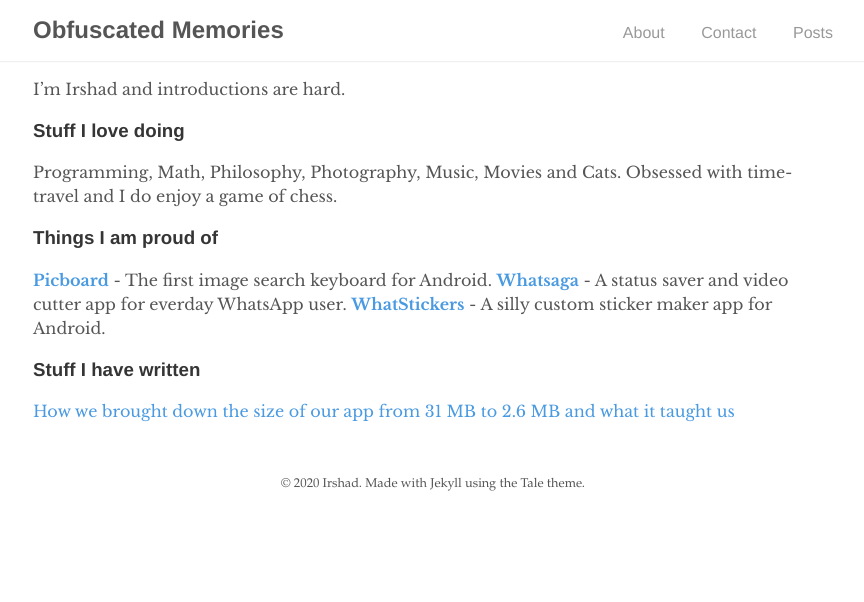
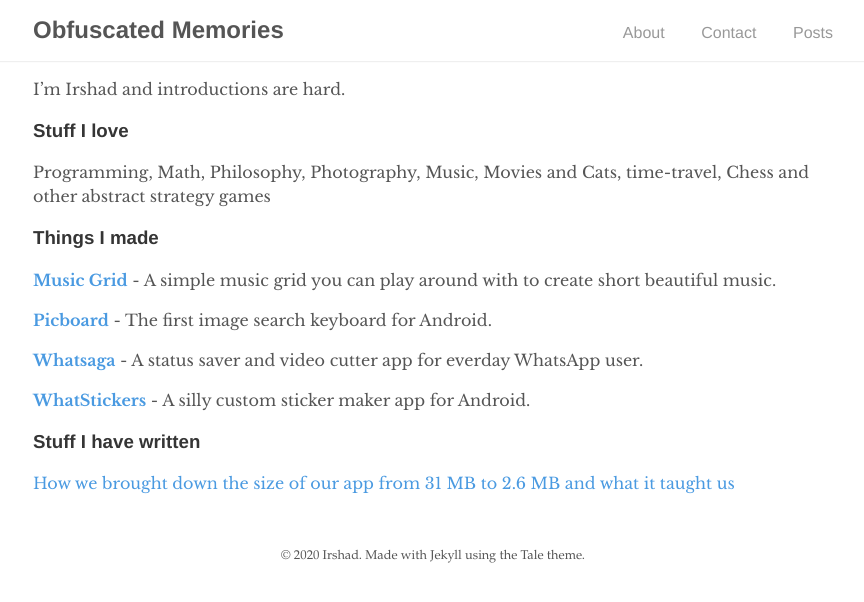
Before and after one commit to irshadshalu/irshadshalu.github.io, a Jekyll site: the page built from _pages/about.md, in a window 1280 px wide. Shown: the top 602 px of the page, without its empty margins (207-1071 px from the left). Built offline with Jekyll 4.4.1, drawn with Linux system fonts in a browser that asks for light colours.

Commit message:
Added list of good things

```diff
--- a/_pages/about.md
+++ b/_pages/about.md
@@ -8,14 +8,18 @@ permalink: /about
 
 I'm Irshad and introductions are hard.
 
-### Stuff I love doing
+### Stuff I love
 
-Programming, Math, Philosophy, Photography, Music, Movies and Cats. Obsessed with time-travel and I do enjoy a game of chess.
+Programming, Math, Philosophy, Photography, Music, Movies and Cats, time-travel, Chess and other abstract strategy games
 
-### Things I am proud of
+### Things I made
+
+[**Music Grid**](http://music-grid.surge.sh/) - A simple music grid you can play around with to create short beautiful music.
 
 [**Picboard**](https://play.google.com/store/apps/details?id=in.picboard.imagesearchkeyboard&referrer=utm_source%3Dpw) - The first image search keyboard for Android.
+
 [**Whatsaga**](https://play.google.com/store/apps/details?id=in.whatsaga.whatsapplongerstatus&referrer=utm_source%3Dpw) - A status saver and video cutter app for everday WhatsApp user.
+
 [**WhatStickers**](https://play.google.com/store/apps/details?id=in.whatstickers.whatsapp.custom.sticker.maker.personal&referrer=utm_source%3Dpw) - A silly custom sticker maker app for Android.
 
 ### Stuff I have written
```
Also changed, not shown: _pages/contact.md (+3 -0 lines), _posts/2020-07-21-good-things.md (added, +29 -0 lines).
